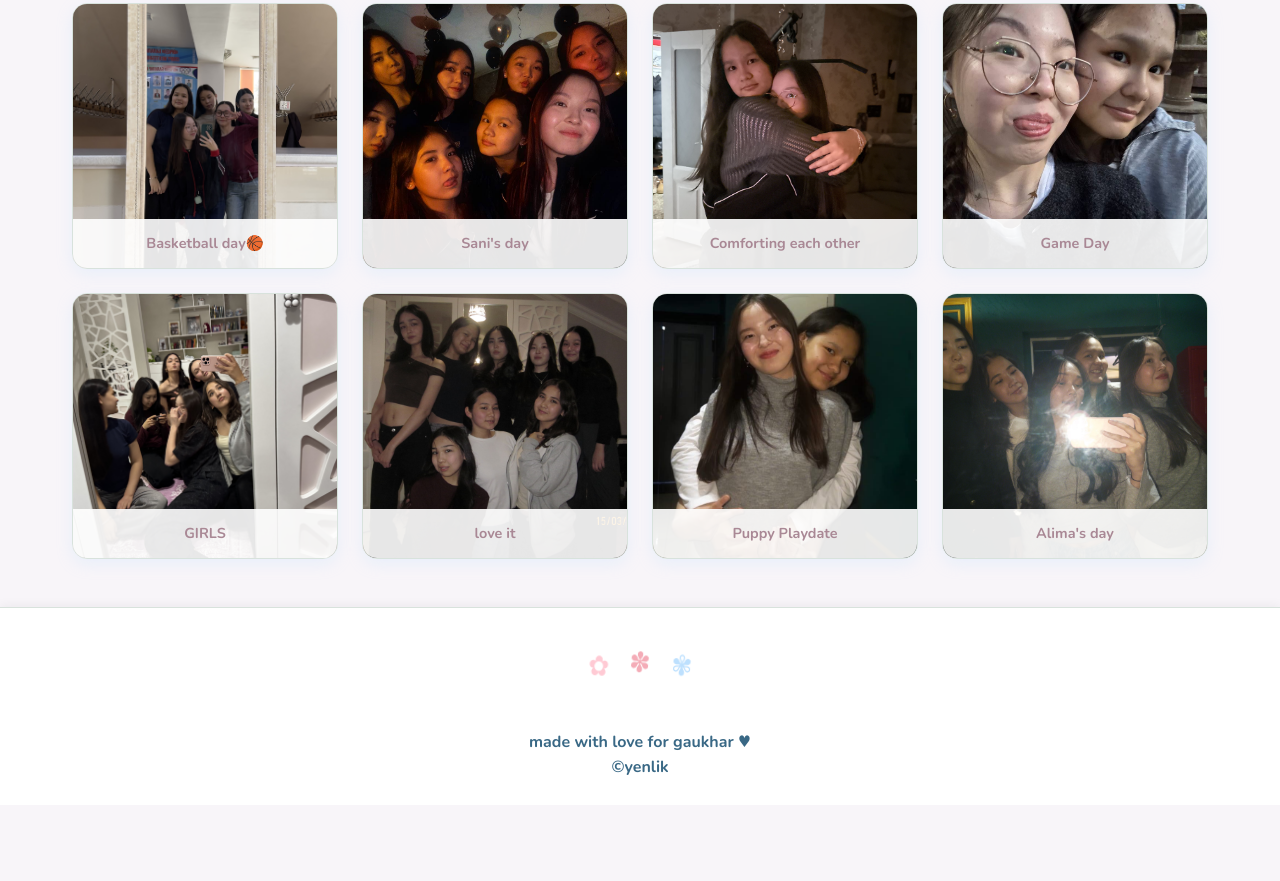
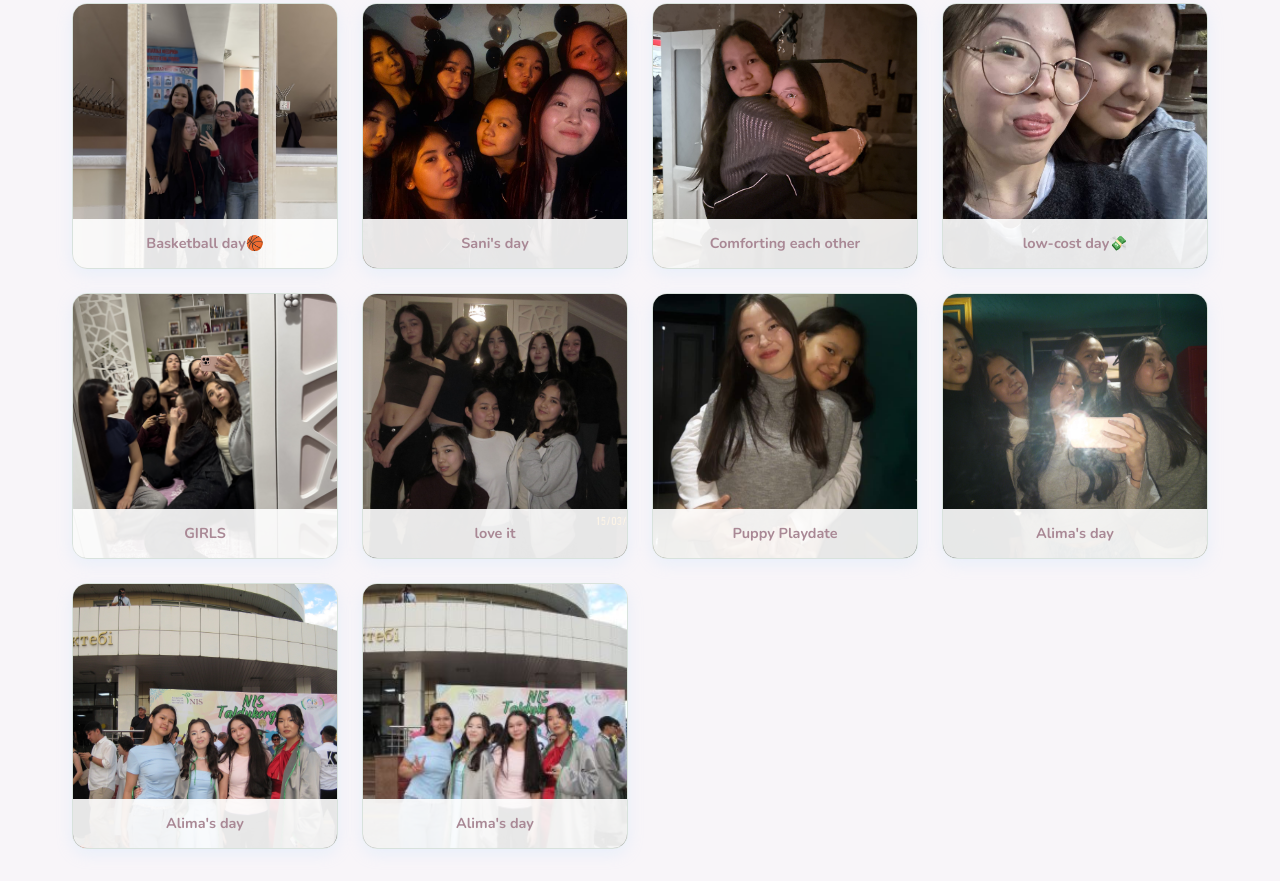
Before and after one commit to yenlikiie/memory_web, a plain HTML site: page main_gallerypage.html in a window 1280 px wide. Shown: the part 1719-2600 px from the top of the page. Before the commit the page ends 2524 px from the top, so only its background shows below. Drawn offline with nearby package versions, Linux system fonts and the light colour scheme.

Commit message:
Update main_gallerypage.html

```diff
--- a/main_gallerypage.html
+++ b/main_gallerypage.html
@@ -482,7 +482,7 @@
                 <div class="memory-label">Sunday Brunch</div>
             </div>
             <div class="gallery-item"
-                onclick="openModal('photos_web/photo20.jpg', 'Your commentary is better than the film! 🎬')">
+                onclick="openModal('photos_web/photo20.jpg', 'We look so cute!! If you&apos;ve noticed I love lying on your shoulder like this.')">
                 <img src="photos_web/photo20.jpg" alt="Memory 20">
                 <div class="memory-label">Movie Night</div>
             </div>
@@ -501,9 +501,9 @@
                 <img src="photos_web/photo23.jpg" alt="Memory 23">
                 <div class="memory-label">Comforting each other</div>
             </div>
-            <div class="gallery-item" onclick="openModal('photos_web/photo24.jpg', 'You always cheer the loudest! ⚽')">
+            <div class="gallery-item" onclick="openModal('photos_web/photo24.jpg', 'Планировали экономный день — пошли пешком. Но всё равно потратились в Асыл Казына на канцелярию и перекусили в конце за 300-500тг. Нашагали 16000+ шагов')">
                 <img src="photos_web/photo24.jpg" alt="Memory 24">
-                <div class="memory-label">Game Day</div>
+                <div class="memory-label">low-cost day💸</div>
             </div>
             <div class="gallery-item" onclick="openModal('photos_web/photo25.jpg', 'do you feel this atmosphere?')">
                 <img src="photos_web/photo25.jpg" alt="Memory 25">
@@ -522,6 +522,16 @@
             <div class="gallery-item"
                 onclick="openModal('photos_web/photo28.jpeg', 'Люблю тот момент, когда мы готовились ее удивить сюрпризом. Было классно и весело💃')">
                 <img src="photos_web/photo28.jpeg" alt="Memory 28">
+                <div class="memory-label">Alima's day</div>
+            </div>
+             <div class="gallery-item"
+                onclick="openModal('photos_web/photo28.jpeg', 'фывапрол')">
+                <img src="photos_web/photo29.JPG" alt="Memory 28">
+                <div class="memory-label">Alima's day</div>
+            </div>
+             <div class="gallery-item"
+                onclick="openModal('photos_web/photo28.jpeg', 'ывапить')">
+                <img src="photos_web/photo30.JPG" alt="Memory 28">
                 <div class="memory-label">Alima's day</div>
             </div>
         </div>
```
